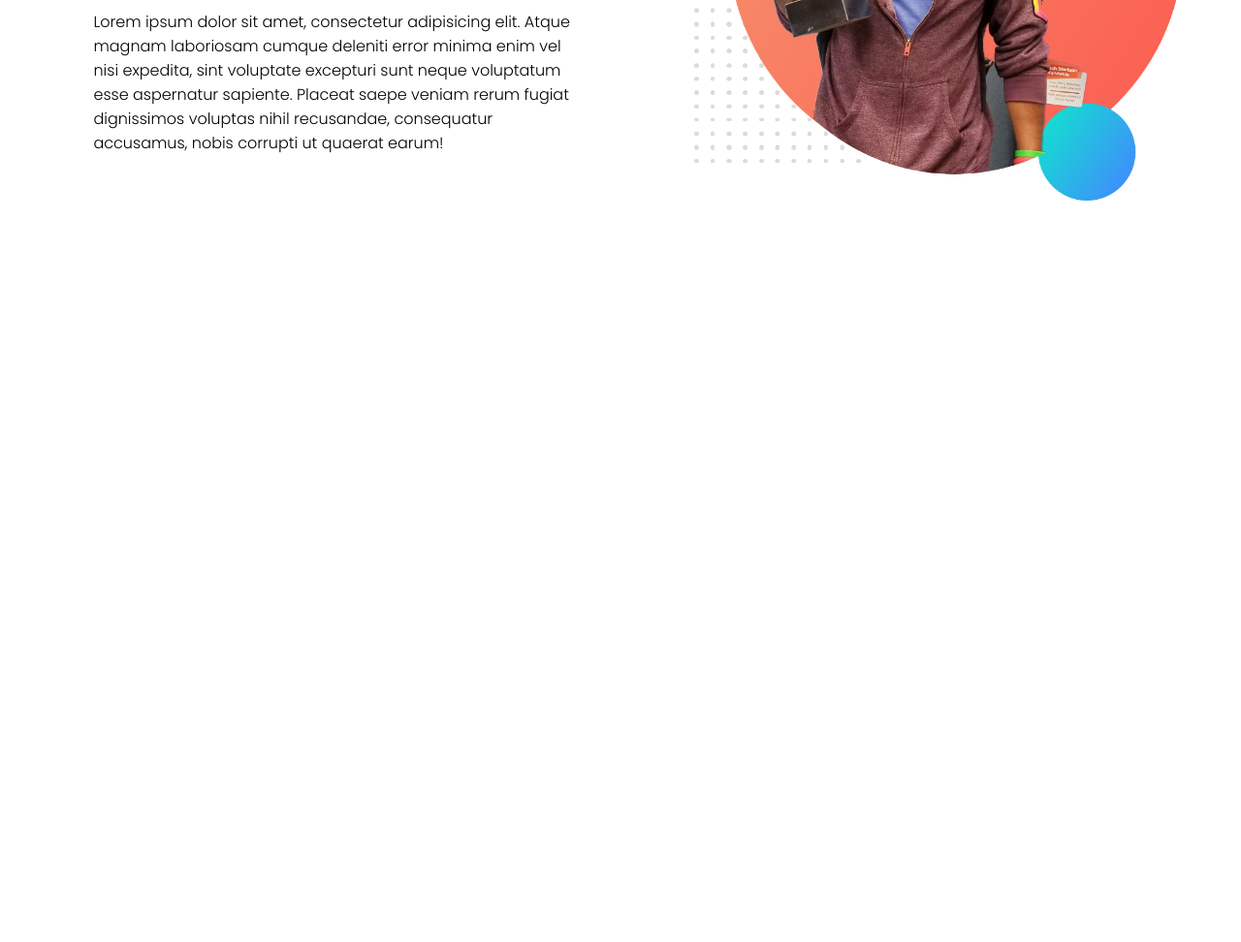
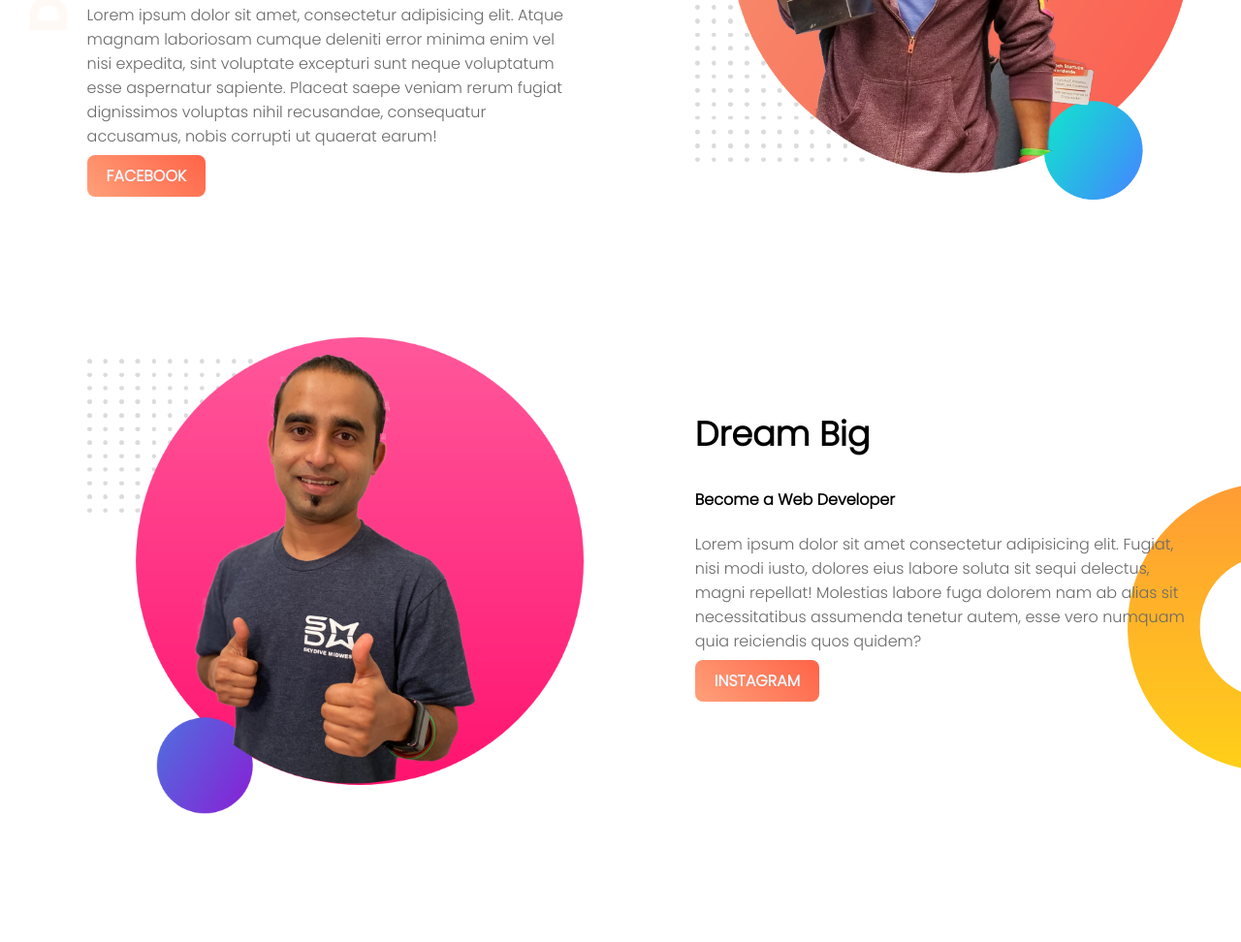
Before and after one commit to Samonide/web-portfolio, a plain HTML site: page index.html in a window 1280 px wide. Shown: the part 328-1300 px from the top of the page at 97% size. Before the commit the page ends 800 px from the top, so only its background shows below. Drawn offline with Linux system fonts and the light colour scheme.

Commit message:
Dream Area Completed

```diff
--- a/index.html
+++ b/index.html
@@ -5,13 +5,16 @@
     <meta http-equiv="X-UA-Compatible" content="IE=edge" />
     <meta name="viewport" content="width=device-width, initial-scale=1.0" />
     <title>Web Portfolio</title>
-    <link rel="preconnect" href="https://fonts.googleapis.com">
-    <link rel="preconnect" href="https://fonts.gstatic.com" crossorigin>
-    <link href="https://fonts.googleapis.com/css2?family=Poppins:wght@300&display=swap" rel="stylesheet">
+    <link rel="preconnect" href="https://fonts.googleapis.com" />
+    <link rel="preconnect" href="https://fonts.gstatic.com" crossorigin />
+    <link
+      href="https://fonts.googleapis.com/css2?family=Poppins:wght@300&display=swap"
+      rel="stylesheet"
+    />
     <link rel="stylesheet" href="style.css" />
   </head>
   <body>
-    <section>
+    <section class="top-banner">
       <div class="half-width">
         <h1 class="welcome">
           Welcome To <br /><span class="name-highlight">Sajid Montachir's</span>
@@ -26,9 +29,34 @@
           Placeat saepe veniam rerum fugiat dignissimos voluptas nihil
           recusandae, consequatur accusamus, nobis corrupti ut quaerat earum!
         </p>
+        <a
+          class="link-button"
+          href="https://www.facebook.com/sajidmontachir"
+          target="_blank"
+          >FACEBOOK</a
+        >
       </div>
       <div class="half-width">
-        <img src="images/jhankar.png" alt="" />
+        <img src="images/jhankar.png" alt="Main Photo" />
+      </div>
+    </section>
+    <section class="dream-area">
+      <div class="half-width">
+        <img src="/images/jhankar2.png" alt="Second Photo" />
+      </div>
+      <div class="half-width paragraph2">
+        <h2>Dream Big</h2>
+        <h4>Become a Web Developer</h4>
+        <p>
+          Lorem ipsum dolor sit amet consectetur adipisicing elit. Fugiat, nisi
+          modi iusto, dolores eius labore soluta sit sequi delectus, magni
+          repellat! Molestias labore fuga dolorem nam ab alias sit
+          necessitatibus assumenda tenetur autem, esse vero numquam quia
+          reiciendis quos quidem?
+        </p>
+        <a class="link-button" href="https://www.instagram.com/samonide"
+          >INSTAGRAM</a
+        >
       </div>
     </section>
   </body>
--- a/style.css
+++ b/style.css
@@ -1,22 +1,59 @@
 body {
   font-family: "Poppins", sans-serif;
+  margin: 0%;
 }
 
 .welcome {
   font-size: 42px;
 }
 
+h2 {
+  font-size: 35px;
+}
+
 .name-highlight {
   color: orange;
 }
 
-.half-width{
+.half-width {
   width: 40%;
   float: left;
   margin-left: 5%;
   padding: 2%;
 }
 
-.half-width img{
+.half-width img {
   width: 100%;
 }
+
+.top-banner {
+  background-image: url("/images/top-banner.png");
+  background-repeat: no-repeat;
+}
+
+section {
+  height: 500px;
+  padding-bottom: 150px;
+}
+
+.link-button {
+  text-decoration: none;
+  background-image: linear-gradient(45deg, lightSalmon, tomato);
+  padding: 10px 20px;
+  border-radius: 8px;
+  color: aliceblue;
+  font-weight: 600;
+}
+p {
+  color: dimgray;
+}
+
+.paragraph2 {
+  padding-top: 70px;
+}
+
+.dream-area {
+  background-image: url(/images/dream-bg.png);
+  background-repeat: no-repeat;
+  background-position: right;
+}
```
